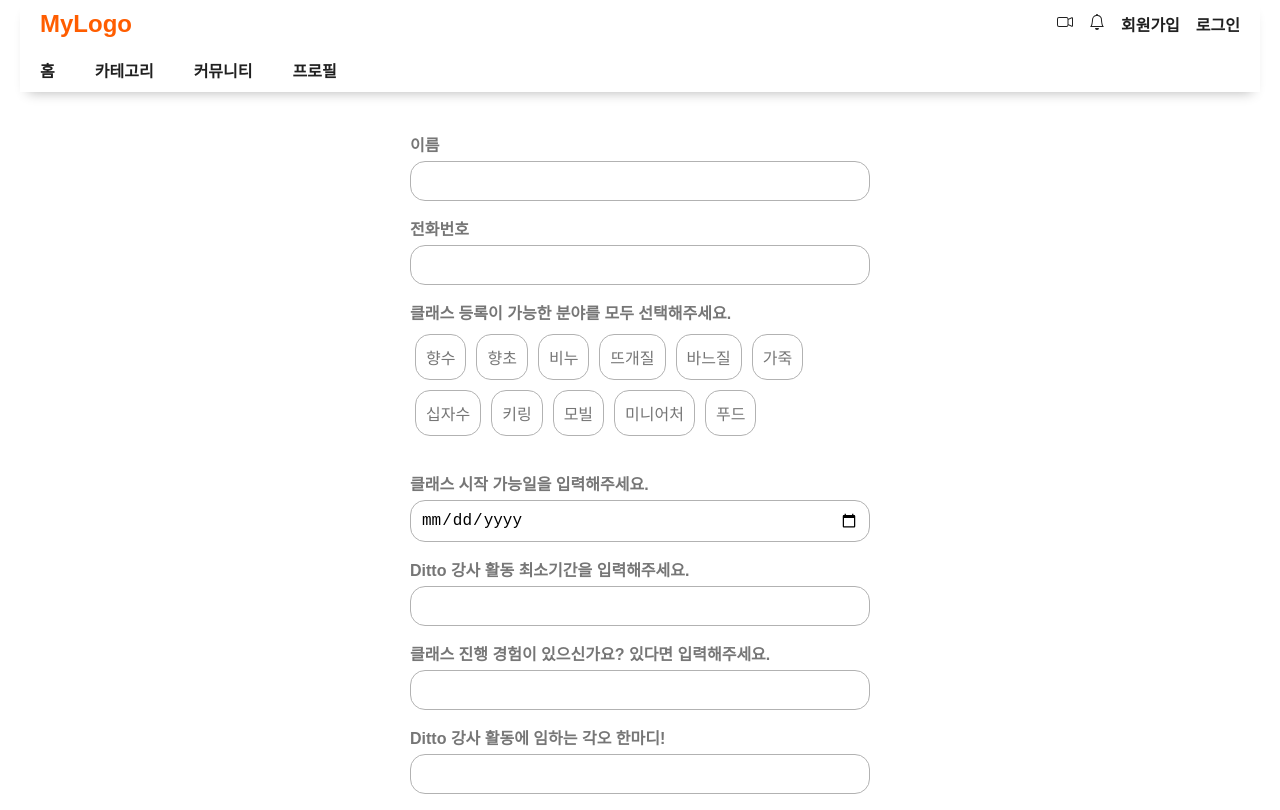
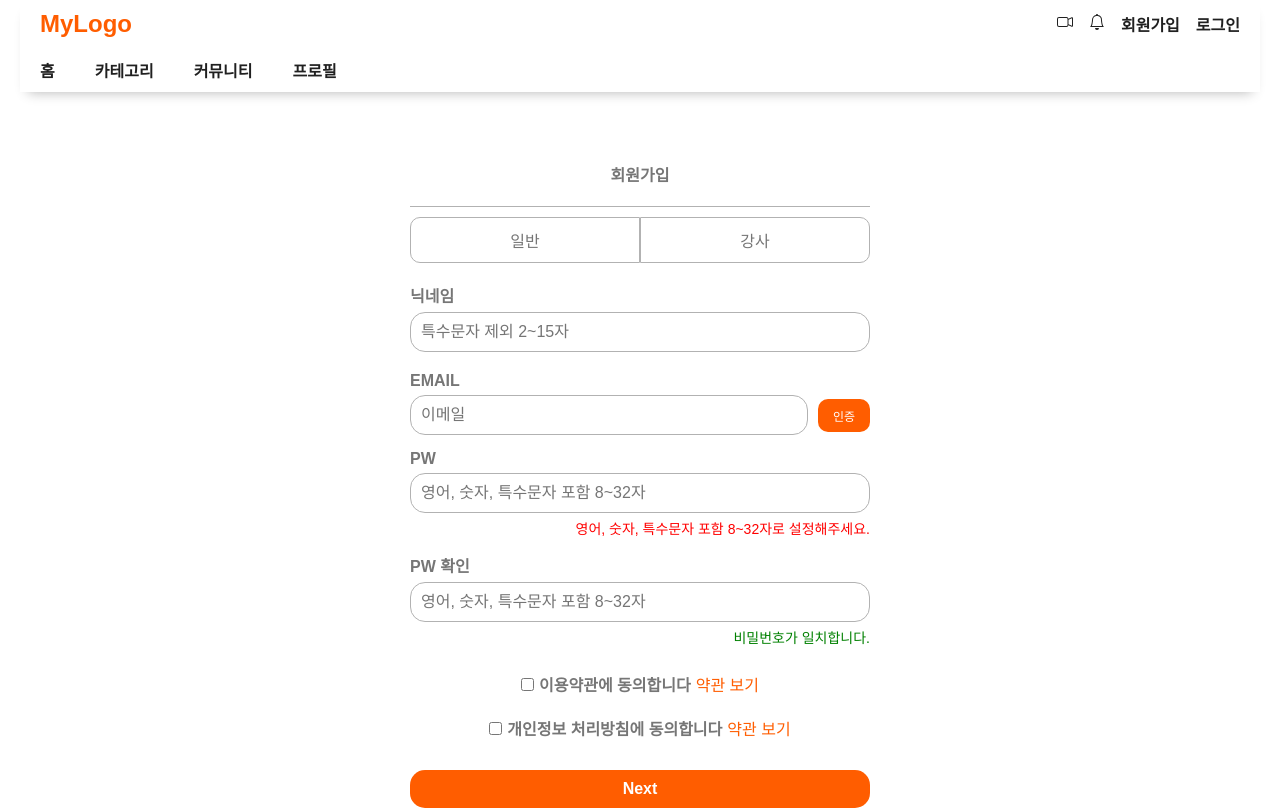
Before and after one commit to wavekt98/DITTO, a React (Vite) app in the folder front/: page /signup in a window 1280 px wide. Shown: the top 810 px of the page. Built offline with nearby package versions, Linux system fonts and the light colour scheme; a web font is replaced by a local one.

Commit message:
:sparkles: Feat #S11P12A106-68 #in-progress 공통, 강사 회원가입 기능 구현 (아직 서버와 test 전)

```diff
--- a/front/package.json
+++ b/front/package.json
@@ -28,6 +28,7 @@
     "@types/react": "^18.3.3",
     "@types/react-dom": "^18.3.0",
     "@vitejs/plugin-react": "^4.3.1",
+    "dotenv": "^16.4.5",
     "eslint": "^8.57.0",
     "eslint-config-prettier": "^9.1.0",
     "eslint-plugin-import": "^2.29.1",
--- a/front/src/components/User/login/KaKaoLogin.jsx
+++ b/front/src/components/User/login/KaKaoLogin.jsx
@@ -13,8 +13,8 @@ const StyledImg = styled.img`
 `;
 
 const KakaoLogin = () => {
-  const CLIENT_ID = '6e58cec5e631373e4c3d4724ce2c0d6c';
-  const REDIRECT_URI = 'http://localhost:8080/callback';
+  const CLIENT_ID = import.meta.env.VITE_REACT_APP_REST_API_KEY; //.env 파일에서 가져올것
+  const REDIRECT_URI = import.meta.env.VITE_REACT_APP_REDIRECT_URL; // .env 파일에서 가져올것
   const kakaoURL = `https://kauth.kakao.com/oauth/authorize?client_id=${CLIENT_ID}&redirect_uri=${REDIRECT_URI}&response_type=code`;
 
 
--- a/front/src/components/User/login/LoginForm.jsx
+++ b/front/src/components/User/login/LoginForm.jsx
@@ -186,7 +186,7 @@ const LoginForm = () => {
         </SocialGroup>
         <SignUpGroup>
           <div>회원이 아니신가요? </div>
-          <SignUpLink href="#">회원가입</SignUpLink>
+          <SignUpLink href="/signup">회원가입</SignUpLink>
         </SignUpGroup>
       </StyledForm>
     </FormContainer>
--- a/front/src/components/User/signup/ProSignupForm.jsx
+++ b/front/src/components/User/signup/ProSignupForm.jsx
@@ -1,11 +1,11 @@
-import React, { useState } from 'react';
+import React, { useState, useEffect } from 'react';
 import styled from 'styled-components';
 import axios from 'axios';
 
 const StyledForm = styled.form`
   display: flex;
   flex-direction: column;
-  width: 500px;
+  width: 600px;
   padding: 20px;
   text-align: center;
 `;
@@ -18,6 +18,12 @@ const FormGroup = styled.div`
   width: 100%;
 `;
 
+const HorizontalGroup = styled.div`
+  display: flex;
+  justify-content: space-between;
+  width: 100%;
+`;
+
 const FormLabel = styled.label`
   margin-bottom: 5px;
   font-weight: bold;
@@ -25,7 +31,7 @@ const FormLabel = styled.label`
 `;
 
 const FormInput = styled.input`
-  width: 100%;
+  width: calc(100% - 10px);
   padding: 10px;
   border: 1px solid var(--BORDER_COLOR);
   border-radius: 15px;
@@ -33,6 +39,43 @@ const FormInput = styled.input`
   &:focus {
     border-color: var(--PRIMARY);
     outline: none;
+  }
+`;
+
+const NumberInputWrapper = styled.div`
+  display: flex;
+  align-items: center;
+  margin-top: 5px;
+`;
+
+const NumberInput = styled.input`
+  width: 60px;
+  padding: 10px;
+  border: 1px solid var(--BORDER_COLOR);
+  border-radius: 15px;
+  text-align: center;
+  font-size: 16px;
+  &:focus {
+    border-color: var(--PRIMARY);
+    outline: none;
+  }
+`;
+
+const NumberButton = styled.button`
+  width: 30px;
+  height: 30px;
+  display: flex;
+  align-items: center;
+  justify-content: center;
+  border: none;
+  border-radius: 50%;
+  color: var(DARK);
+  font-size: 20px;
+  cursor: pointer;
+  margin: 0 10px;
+  &:hover {
+    background-color: var(--PRIMARY);
+    color: var(--BACKGROUND_COLOR);
   }
 `;
 
@@ -72,36 +115,184 @@ const SubmitButton = styled.button`
   }
 `;
 
+const Textarea = styled.textarea`
+  width: 100%;
+  padding: 10px;
+  border: 1px solid var(--BORDER_COLOR);
+  border-radius: 15px;
+  font-size: 16px;
+  resize: none;
+  &:focus {
+    border-color: var(--PRIMARY);
+    outline: none;
+  }
+`;
+
+const Warning = styled.div`
+  background-color: #fff8e1;
+  border: 1px solid #ffeb3b;
+  padding: 15px;
+  border-radius: 5px;
+  margin-bottom: 20px;
+  text-align: left;
+  color: #ff9800;
+  p:first-child {
+    font-weight: bold;
+    color: #e65100;
+  }
+`;
+
+const CheckboxGroup = styled.div`
+  display: flex;
+  align-items: center;
+  margin-bottom: 15px;
+`;
+
+const Checkbox = styled.input`
+  margin-right: 10px;
+`;
+
+const SubTitle = styled.h3`
+  color: var(--PRIMARY);
+  margin-bottom: 20px;
+  margin-top: 30px;
+  position: relative;
+  &:after {
+    content: '';
+    display: block;
+    width: 100%;
+    height: 2px;
+    background-color: var(--TEXT_TERTIARY);
+    position: absolute;
+    bottom: -5px;
+    left: 0;
+    opacity: 0.5;
+  }
+`;
+
+const Message = styled.div`
+  color: red;
+  font-size: 14px;
+  margin-top: 5px;
+`;
+
+const tags = ['향수', '향초', '비누', '뜨개질', '바느질', '가죽', '십자수', '키링', '모빌', '미니어처', '푸드'];
+
+const formatPhoneNumber = (value) => {
+  const cleaned = ('' + value).replace(/\D/g, '');
+  let match;
+  if (cleaned.startsWith('02')) {
+    match = cleaned.match(/^(02)(\d{3,4})(\d{4})$/);
+  } else {
+    match = cleaned.match(/^(01[016789])(\d{3,4})(\d{4})$/);
+  }
+  if (match) {
+    return `${match[1]}-${match[2]}-${match[3]}`;
+  }
+  return value;
+};
+
+const validateName = (name) => {
+  const nameRegex = /^[가-힣a-zA-Z\s]+$/;
+  return nameRegex.test(name);
+};
+
 const ProSignupForm = ({ formData, setFormData }) => {
-  const tags = ['향수', '향초', '비누', '뜨개질', '바느질', '가죽', '십자수', '키링', '모빌', '미니어처', '푸드'];
-  const [selectedTags, setSelectedTags] = useState([]);
+  const [selectedTags, setSelectedTags] = useState(formData.tags || []);
+  const [agree, setAgree] = useState(false);
+  const [formErrors, setFormErrors] = useState({});
+
+  useEffect(() => {
+    setSelectedTags(formData.tags || []);
+  }, [formData.tags]);
 
   const handleChange = (e) => {
     const { name, value, type, checked } = e.target;
-    setFormData({
-      ...formData,
+    setFormData((prevFormData) => ({
+      ...prevFormData,
       [name]: type === 'checkbox' ? checked : value,
+    }));
+  };
+
+  const handleTagClick = (tag) => {
+    setFormData((prevFormData) => {
+      const newTags = prevFormData.tags ? (prevFormData.tags.includes(tag)
+        ? prevFormData.tags.filter((t) => t !== tag)
+        : [...prevFormData.tags, tag].slice(0, 3)) : [tag];
+      return {
+        ...prevFormData,
+        tags: newTags,
+      };
     });
   };
 
-  const handleTagClick = (tag) => {
-    let newTags = [...selectedTags];
-    if (newTags.includes(tag)) {
-      newTags = newTags.filter((t) => t !== tag);
-    } else if (newTags.length < 3) {
-      newTags.push(tag);
-    }
-    setSelectedTags(newTags);
-    setFormData({
-      ...formData,
-      tags: newTags,
-    });
+  const handleIncrease = () => {
+    setFormData((prevFormData) => ({
+      ...prevFormData,
+      minActive: (prevFormData.minActive || 0) + 1,
+    }));
+  };
+
+  const handleDecrease = () => {
+    setFormData((prevFormData) => ({
+      ...prevFormData,
+      minActive: Math.max((prevFormData.minActive || 0) - 1, 0),
+    }));
+  };
+
+  const handleCheckboxChange = (e) => {
+    setAgree(e.target.checked);
+  };
+
+  const handlePhoneNumberChange = (e) => {
+    const formattedPhoneNumber = formatPhoneNumber(e.target.value);
+    setFormData((prevFormData) => ({
+      ...prevFormData,
+      phoneNumber: formattedPhoneNumber,
+    }));
   };
 
   const handleSubmit = async (e) => {
     e.preventDefault();
+
+    // 유효성 검사
+    let errors = {};
+    if (!validateName(formData.name)) {
+      errors.name = "이름은 한글 또는 영문만 입력 가능합니다.";
+    }
+    if (!formData.phoneNumber) {
+      errors.phoneNumber = "전화번호를 입력해 주세요.";
+    }
+    if (!formData.startDate) {
+      errors.startDate = "클래스 시작 가능일을 입력해 주세요.";
+    }
+    if (!formData.minActive) {
+      errors.minActive = "활동 최소 기간을 입력해 주세요.";
+    }
+    if (!formData.experience) {
+      errors.experience = "클래스 진행 경험을 입력해 주세요.";
+    }
+    if (!formData.comment) {
+      errors.comment = "각오를 입력해 주세요.";
+    }
+    if (!formData.tags || formData.tags.length === 0) {
+      errors.tags = "최소 하나 이상의 분야를 선택해 주세요.";
+    }
+
+    setFormErrors(errors);
+
+    if (Object.keys(errors).length > 0) {
+      return;
+    }
+
+    if (!agree) {
+      alert("주의 사항을 확인하고 체크해 주세요.");
+      return;
+    }
+
     try {
-      const response = await axios.post('https://localhost:8080/users/signup/form', formData);
+      const { agree, ...submitData } = formData; // agree를 제외한 데이터만 추출
+      const response = await axios.post('https://localhost:8080/users/signup/form', submitData);
       console.log('Submitted Data:', response.data);
       alert("가입 신청이 완료되었습니다.");
       navigate('/');
@@ -113,28 +304,49 @@ const ProSignupForm = ({ formData, setFormData }) => {
 
   return (
     <StyledForm onSubmit={handleSubmit}>
+      <Warning>
+        <p><strong>지원서 작성 전 꼭 확인(체크) 후 제출해주세요.</strong></p>
+        <p>자격 검토 후 Ditto 강사 활동에 적합하신 분께는 최대 2주 내로 작성하신 전화번호로 개별 연락드립니다.</p>
+        <p>만 18세 이상부터 Ditto 강사 가입이 가능합니다.</p>
+        <p>강사 가입 후 최소 1개 이상의 클래스를 등록해야 합니다.</p>
+      </Warning>
+      <CheckboxGroup>
+        <Checkbox
+          type="checkbox"
+          name="agree"
+          checked={agree}
+          onChange={handleCheckboxChange}
+        />
+        <FormLabel onClick={() => setAgree(!agree)}>위 내용을 확인했으며 동의합니다.</FormLabel>
+      </CheckboxGroup>
+      <SubTitle>기본 정보를 정확히 입력해주세요.</SubTitle>
+      <HorizontalGroup>
         <FormGroup>
           <FormLabel>이름</FormLabel>
           <FormInput
             type="text"
             name="name"
-          value={formData.name}
+            value={formData.name || ''}
+            placeholder="주민등록상 본명"
             onChange={handleChange}
             required
           />
+          {formErrors.name && <Message>{formErrors.name}</Message>}
         </FormGroup>
         <FormGroup>
           <FormLabel>전화번호</FormLabel>
           <FormInput
             type="text"
             name="phoneNumber"
-          value={formData.phoneNumber}
-          onChange={handleChange}
+            value={formData.phoneNumber || ''}
+            placeholder="'-' 없이 입력"
+            onChange={handlePhoneNumberChange}
             required
           />
+          {formErrors.phoneNumber && <Message>{formErrors.phoneNumber}</Message>}
         </FormGroup>
-      <FormGroup>
-        <FormLabel>클래스 등록이 가능한 분야를 모두 선택해주세요.</FormLabel>
+      </HorizontalGroup>
+      <SubTitle>클래스 등록이 가능한 분야를 모두 선택해주세요.</SubTitle>
       <TagGroup>
         {tags.map((tag) => (
           <TagButton
@@ -148,44 +360,56 @@ const ProSignupForm = ({ formData, setFormData }) => {
           </TagButton>
         ))}
       </TagGroup>
-      </FormGroup>
+      {formErrors.tags && <Message>{formErrors.tags}</Message>}
+      <SubTitle>클래스 시작 가능일을 입력해주세요.</SubTitle>
       <FormGroup>
-        <FormLabel>클래스 시작 가능일을 입력해주세요.</FormLabel>
         <FormInput
           type="date"
           name="startDate"
-          value={formData.startDate}
+          value={formData.startDate || ''}
           onChange={handleChange}
           required
         />
+        {formErrors.startDate && <Message>{formErrors.startDate}</Message>}
       </FormGroup>
+      <SubTitle>Ditto 강사 활동 최소기간을 입력해주세요.</SubTitle>
       <FormGroup>
-        <FormLabel>Ditto 강사 활동 최소기간을 입력해주세요.</FormLabel>
-        <FormInput
+        <FormLabel>최소</FormLabel>
+        <NumberInputWrapper>
+          <NumberButton type="button" onClick={handleDecrease}>-</NumberButton>
+          <NumberInput
             type="number"
             name="minActive"
-          value={formData.minActive}
+            value={formData.minActive || 0}
+            readOnly
+          />
+          <NumberButton type="button" onClick={handleIncrease}>+</NumberButton>
+          <span>개월</span>
+        </NumberInputWrapper>
+        {formErrors.minActive && <Message>{formErrors.minActive}</Message>}
+      </FormGroup>
+      <SubTitle>클래스 진행 경험이 있으신가요? 있다면 입력해주세요.</SubTitle>
+      <FormGroup>
+        <Textarea
+          name="experience"
+          value={formData.experience || ''}
+          placeholder="최대한 상세히 입력해주세요 . (분야/기간/강의명/수강생 수)"
           onChange={handleChange}
+          rows="4"
           required
         />
+        {formErrors.experience && <Message>{formErrors.experience}</Message>}
       </FormGroup>
+      <SubTitle>Ditto 강사 활동에 임하는 각오 한마디!</SubTitle>
       <FormGroup>
-        <FormLabel>클래스 진행 경험이 있으신가요? 있다면 입력해주세요.</FormLabel>
-        <FormInput
-          type="text"
-          name="experience"
-          value={formData.experience}
+        <Textarea
+          name="comment"
+          value={formData.comment || ''}
           onChange={handleChange}
+          rows="4"
+          required
         />
-      </FormGroup>
-      <FormGroup>
-        <FormLabel>Ditto 강사 활동에 임하는 각오 한마디!</FormLabel>
-        <FormInput
-          type="text"
-          name="comment"
-          value={formData.comment}
-          onChange={handleChange}
-        />
+        {formErrors.comment && <Message>{formErrors.comment}</Message>}
       </FormGroup>
       <SubmitButton type="submit">가입 신청</SubmitButton>
     </StyledForm>
--- a/front/src/components/User/signup/SignupForm.jsx
+++ b/front/src/components/User/signup/SignupForm.jsx
@@ -470,7 +470,7 @@ const SignupForm = () => {
 
   return (
     <FormContainer>
-      {isInstructorStep ? (
+      {!isInstructorStep ? ( // isInstructorStep에 !를 붙이면 일반 회원가입 페이지 안붙이면 강사 회원가입 페이지 확인가능
         <StyledForm onSubmit={handleSubmit}>
           <FormTitle>회원가입</FormTitle>
           <SignDivider />
```
Also changed, not shown: 2 other files (tests, documents, lock files or other folders). Lines whose indentation alone changed are shown as unchanged.
